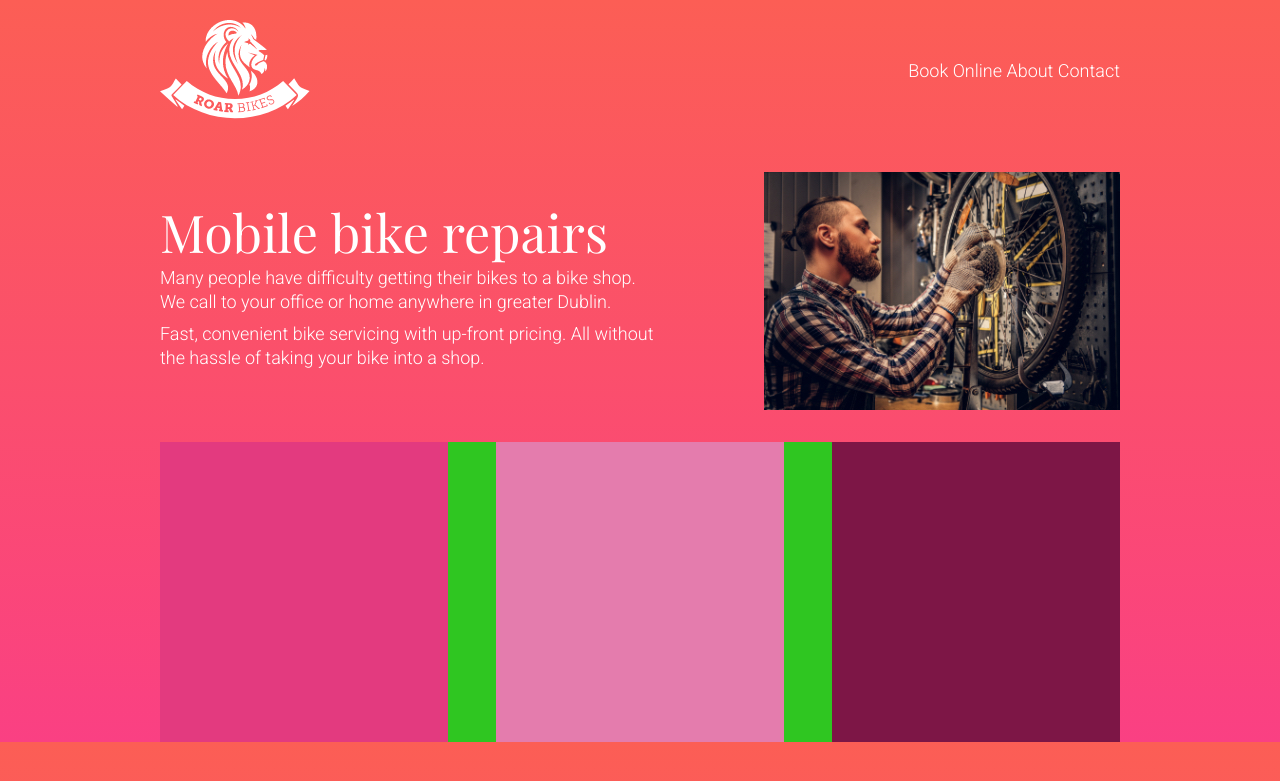
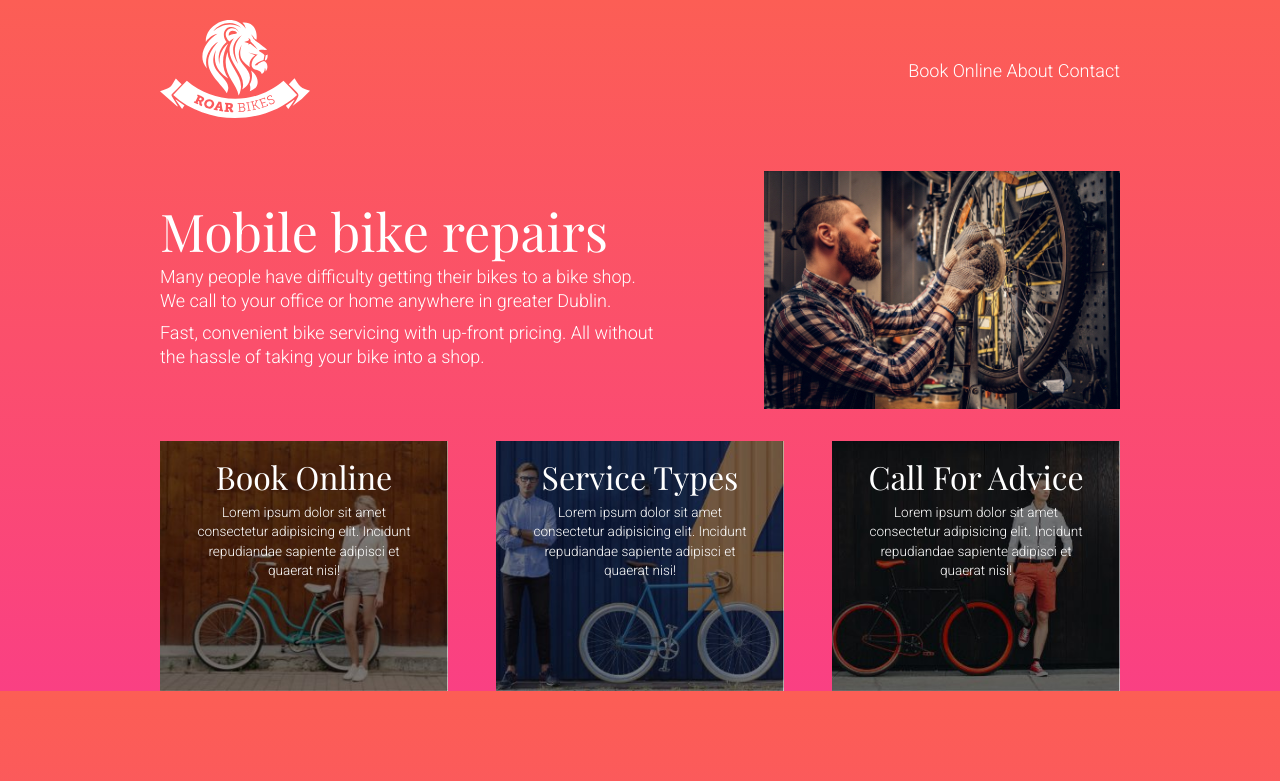
Before and after one commit to deuxemm/web-d-proj-2, a PHP site: page / in a window 1280 px wide. Shown: the top 781 px of the page. Run offline with PHP 8.4, Linux system fonts and the light colour scheme.

Commit message:
add h2 and images to cards

```diff
--- a/index.html
+++ b/index.html
@@ -23,7 +23,7 @@
         <header>
             <div>
                 <div class="logo">
-                    <img src="/images/logo-roar-bikes.png" alt="Logo for bike repair shop Roar Bikes">
+                    <img src="/images/logo-roar-bikes.svg" alt="Logo for bike repair shop Roar Bikes">
                 </div>
             </div>
 
@@ -46,9 +46,16 @@
         </main>
 
         <div class="cards">
-            <div class="card1"></div>
-            <div class="card2"></div>
-            <div class="card3"></div>
+            <div class="card1">
+                <h2>Book Online</h2>
+                <p>Lorem ipsum dolor sit amet consectetur adipisicing elit. Incidunt repudiandae sapiente adipisci et quaerat nisi!</p>
+            </div>
+            <div class="card2"><h2>Service Types</h2>
+                <p>Lorem ipsum dolor sit amet consectetur adipisicing elit. Incidunt repudiandae sapiente adipisci et quaerat nisi!</p>
+            </div>
+            <div class="card3"><h2>Call For Advice</h2>
+                <p>Lorem ipsum dolor sit amet consectetur adipisicing elit. Incidunt repudiandae sapiente adipisci et quaerat nisi!</p>
+            </div>
         </div>
     </div>
 
--- a/style.css
+++ b/style.css
@@ -27,27 +27,32 @@ main {
 }
 
 .cards {
-    background-color: rgb(47, 198, 33);
-    min-height: 300px;
     display: flex;
     justify-content: space-between;
+    text-align: center;
 }
 
 .card1 {
-    background-color: rgb(227, 58, 127);
-    min-height: 300px;
+    background-image: url(images/image-background-card1.jpg);
+    background-size: cover;
+    background-position: bottom;
+    min-height: 250px;
     width: 30%;
 }
 
 .card2 {
-    background-color: rgb(228, 124, 173);
-    min-height: 300px;
+    background-image: url(images/image-background-card2.jpg);
+    background-size: cover;
+    background-position: bottom;
+    min-height: 250px;
     width: 30%;
 }
 
 .card3 {
-    background-color: rgb(125, 22, 70);
-    min-height: 300px;
+    background-image: url(images/image-background-card3.jpg);
+    background-size: cover;
+    background-position: bottom;
+    min-height: 250px;
     width: 30%;
 }
 
@@ -66,7 +71,19 @@ h1 {
     margin-bottom: 0.5rem;
 }
 
+h2 {
+    font-size: 2rem;
+    font-family: 'Playfair Display', serif;
+    margin-top: 20px;
+}
+
 p {
     line-height: 1.5rem;
     margin-bottom: 0.5rem;
 }
+
+.cards p {
+    font-size: 0.85rem;
+    line-height: 1.2rem;
+    margin: 10px 30px 20px 30px;
+}
```
Also changed, not shown: images/image-background-card1.jpg (added), images/image-background-card2.jpg (added), images/image-background-card3.jpg (added), images/logo-roar-bikes.svg (added).
